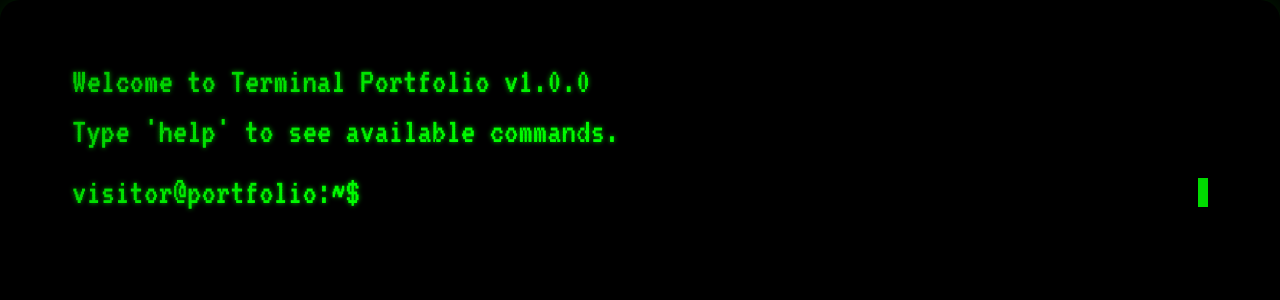
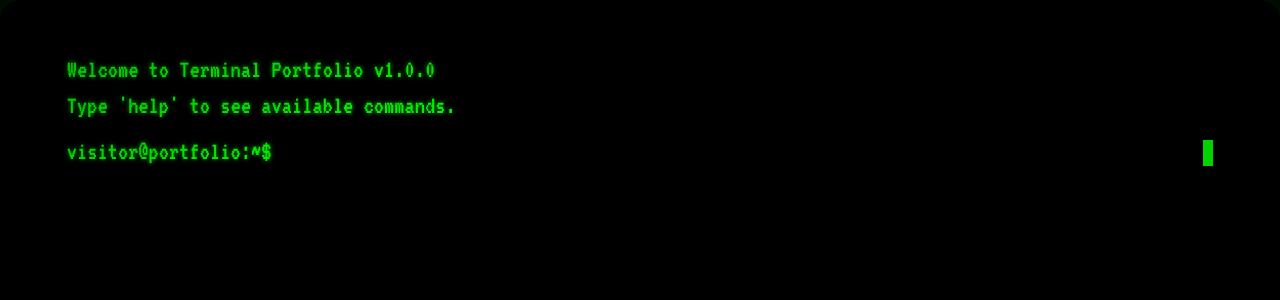
Before and after one commit to Arijit-gotsomecodes/Lunux-Portfolio, a React (Vite) app: page / in a window 1280 px wide. Shown: the top 300 px of the page. Built offline with nearby package versions, Linux system fonts and the light colour scheme.

Commit message:
another css fix

```diff
--- a/src/index.css
+++ b/src/index.css
@@ -17,7 +17,8 @@ html, body {
   overflow: hidden;
   background-color: var(--terminal-black);
   font-family: 'VT323', monospace;
-  font-size: clamp(1.5rem, 2vw, 1.5rem);
+  font-size: clamp(1.1rem, 2vw, 1.39rem);   /*adjust for global style*/
+
 }
 
 #root {
```
